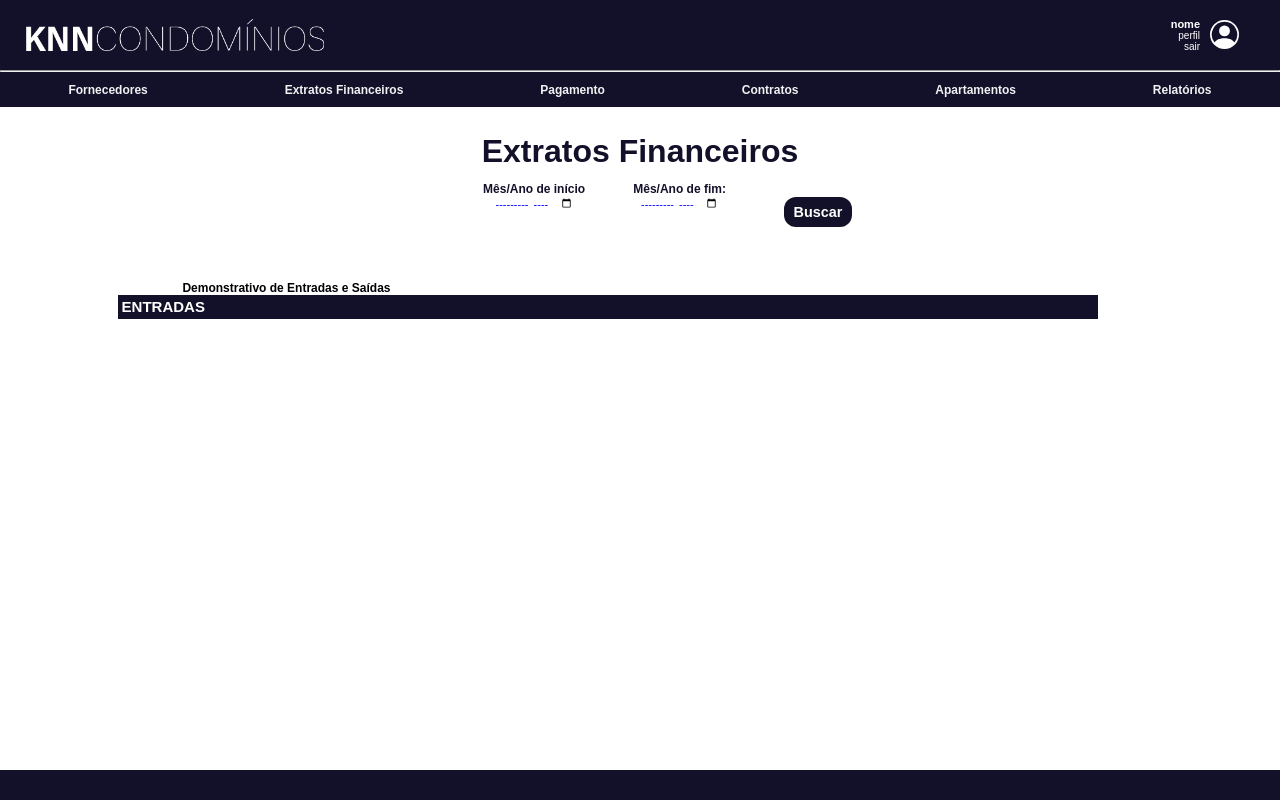
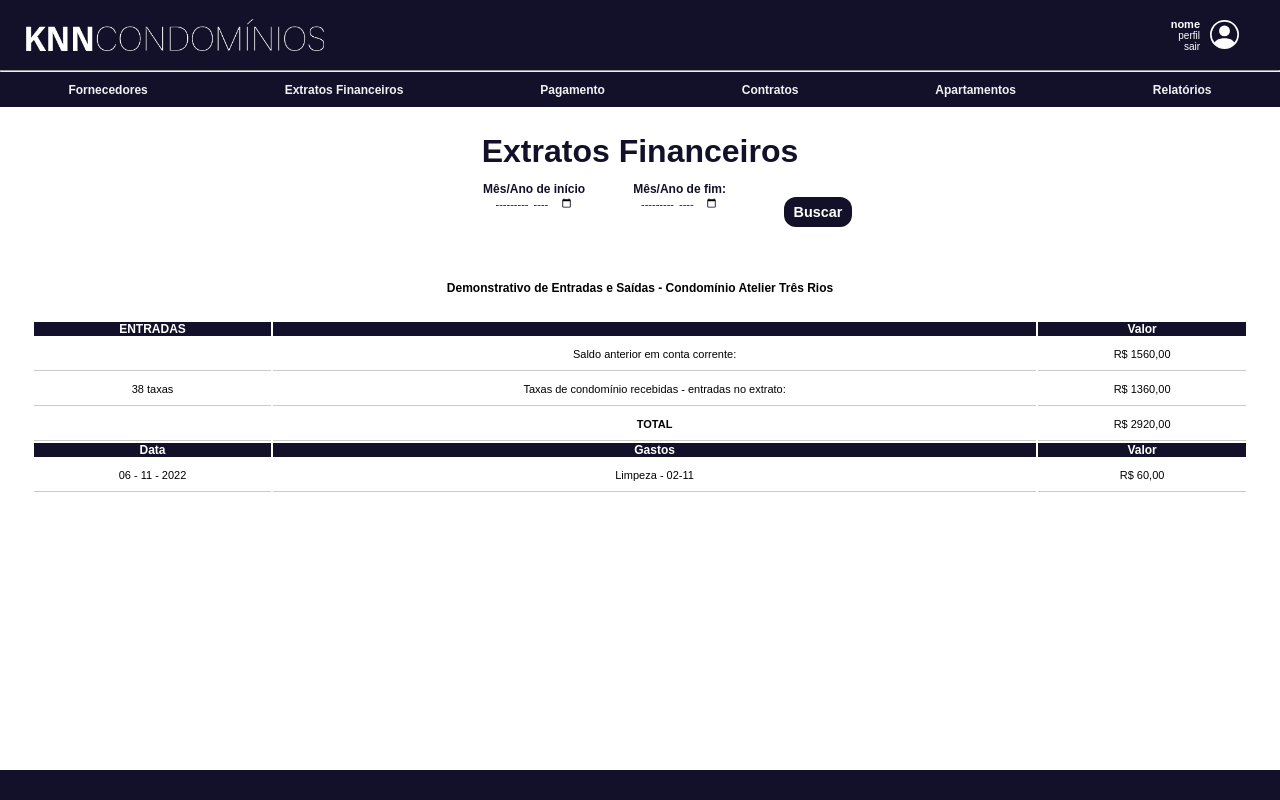
Before and after one commit to matheuspmbarcellos/KnnSystem, a React (Create React App) app in the folder frontend/: page /ExtratosResultado in a window 1280 px wide. Built offline with nearby package versions, Linux system fonts and the light colour scheme.

Commit message:
Extratos Financeiros

```diff
--- a/frontend/src/pages/ExtratoFinanceiros/ExtratoResultado/index.js
+++ b/frontend/src/pages/ExtratoFinanceiros/ExtratoResultado/index.js
@@ -1,13 +1,59 @@
-import { ExtratosContainer, ResultadoContainer} from "./styles";
+import { ExtratosContainer, ResultadoContainer, Resultado } from "./styles";
 import ExtratosFinanceiros from "..";
 
 const ExtratosResultado = () => {
   return (
     <ExtratosContainer>
       <ExtratosFinanceiros/>
+
         <ResultadoContainer>
-          <h1>Demonstrativo de Entradas e Saídas</h1>
-          <h2>ENTRADAS</h2>
+          <h1>Demonstrativo de Entradas e Saídas - Condomínio Atelier Três Rios</h1>
+
+          <Resultado>
+          <thead>
+          <tr>
+              <th>ENTRADAS</th>
+              <th></th>
+              <th>Valor</th>
+          </tr>
+          </thead>
+
+          <tbody>
+          <tr>
+              <td></td>
+              <td>Saldo anterior em conta corrente:</td>
+              <td>R$ 1560,00</td>
+          </tr>
+          <tr>
+              <td>38 taxas</td>
+              <td>Taxas de condomínio recebidas - entradas no extrato:</td>
+              <td>R$ 1360,00</td>
+          </tr>
+          <tr>
+              <td></td>
+              <td><b>TOTAL</b></td>
+              <td>R$ 2920,00</td>
+          </tr>
+          </tbody>
+
+
+          <thead>
+          <tr>
+              <th>Data</th>
+              <th>Gastos</th>
+              <th>Valor</th>
+          </tr>
+          </thead>
+
+          <tbody>
+          <tr>
+              <td>06 - 11 - 2022</td>
+              <td>Limpeza - 02-11</td>
+              <td>R$ 60,00</td>
+          </tr>
+          </tbody>
+          </Resultado>
+
         </ResultadoContainer>
     </ExtratosContainer>
   )
--- a/frontend/src/pages/ExtratoFinanceiros/ExtratoResultado/styles.js
+++ b/frontend/src/pages/ExtratoFinanceiros/ExtratoResultado/styles.js
@@ -1,26 +1,52 @@
 import styled from "styled-components";
 
 export const ExtratosContainer = styled.div`
+width: 100%;
 `
 
 export const ResultadoContainer = styled.div`
     font-size: 10px;
     display: flex;
     flex-direction: column;
-    margin-right: 5%;
     align-items: center;
 
     h1 {
+        text-align: center;
         border: none;
-        width: 70%;
         font-size: 12px;
     }
 
-    h2{
+
+
+`
+
+export const Resultado = styled.table`
+    width: 95%;
+    margin-bottom: 30px;
+    margin-top: 2%;
+
+    thead {
         background-color: #131129;
-        width: 80%;
-        color:white;
-        padding: .3%;
+        width: 100%;
+    }
+
+    th {
+        font-size: 12px;
+        color: white;
         font-weight: regular;
     }
-`
+
+    td {
+        text-align: center;
+        padding: 10px;
+        font-size: 11px;
+        font-weight: 100;
+        border-bottom: solid 1.5px #cacaca;
+    }
+
+    tr{
+        width: 100%;
+    }
+
+
+    `
--- a/frontend/src/pages/Relatorios/index.js
+++ b/frontend/src/pages/Relatorios/index.js
@@ -10,14 +10,17 @@ const Relatorios = () => {
           <Button>Boletos em aberto</Button>
           <Button as="a" href="./RelatorioFornecedores">Fornecedores ativos</Button>
         </ButtonContainer>
+
         <ButtonContainer>
           <Button>Despesas por competência</Button>
           <Button>Receitas por competência</Button>
         </ButtonContainer>
+
         <ButtonContainer>
           <Button>Contratos vigentes</Button>
           <Button>Contratos vencidos</Button>
         </ButtonContainer>
+
     </RelatoriosContainer>
   )
 }
```
